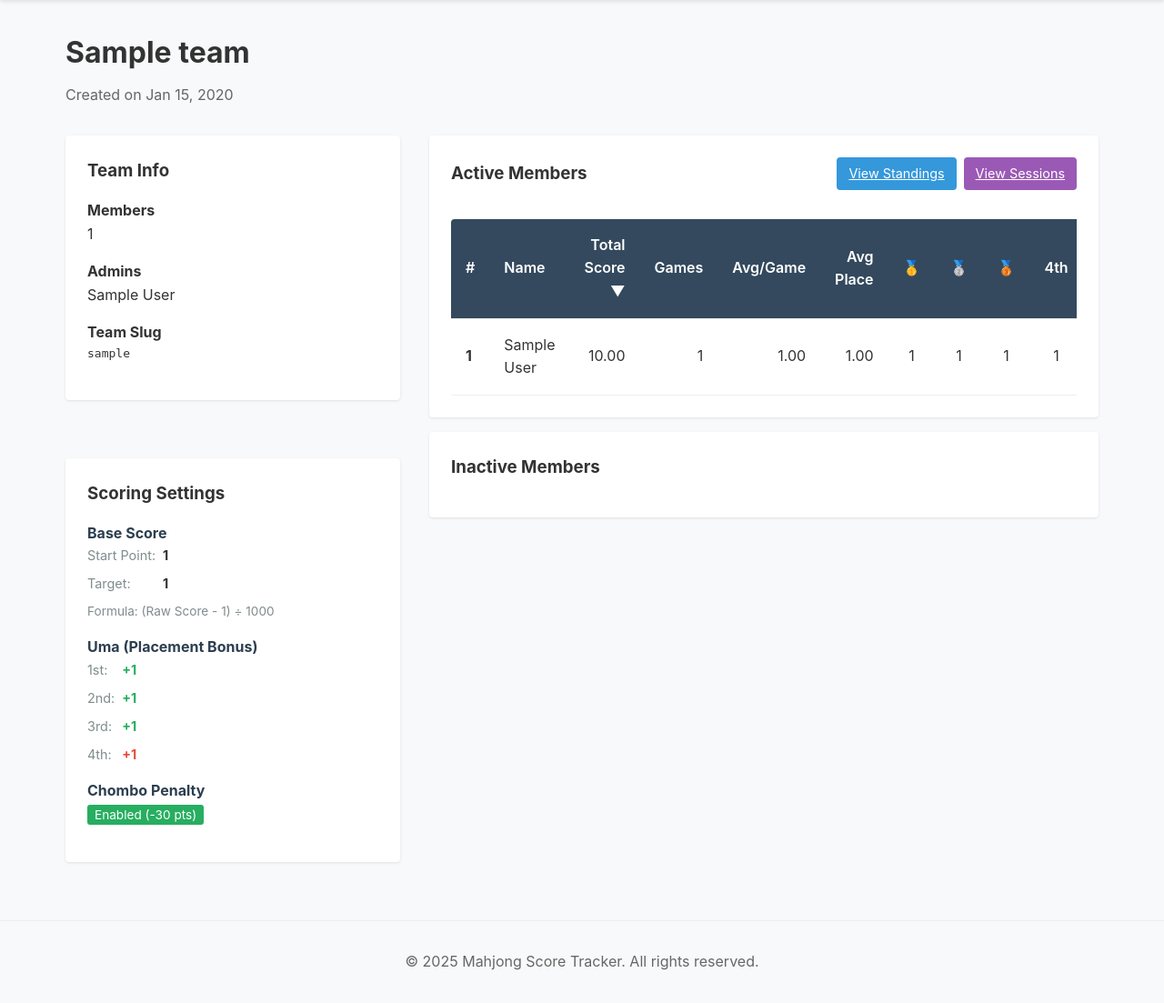
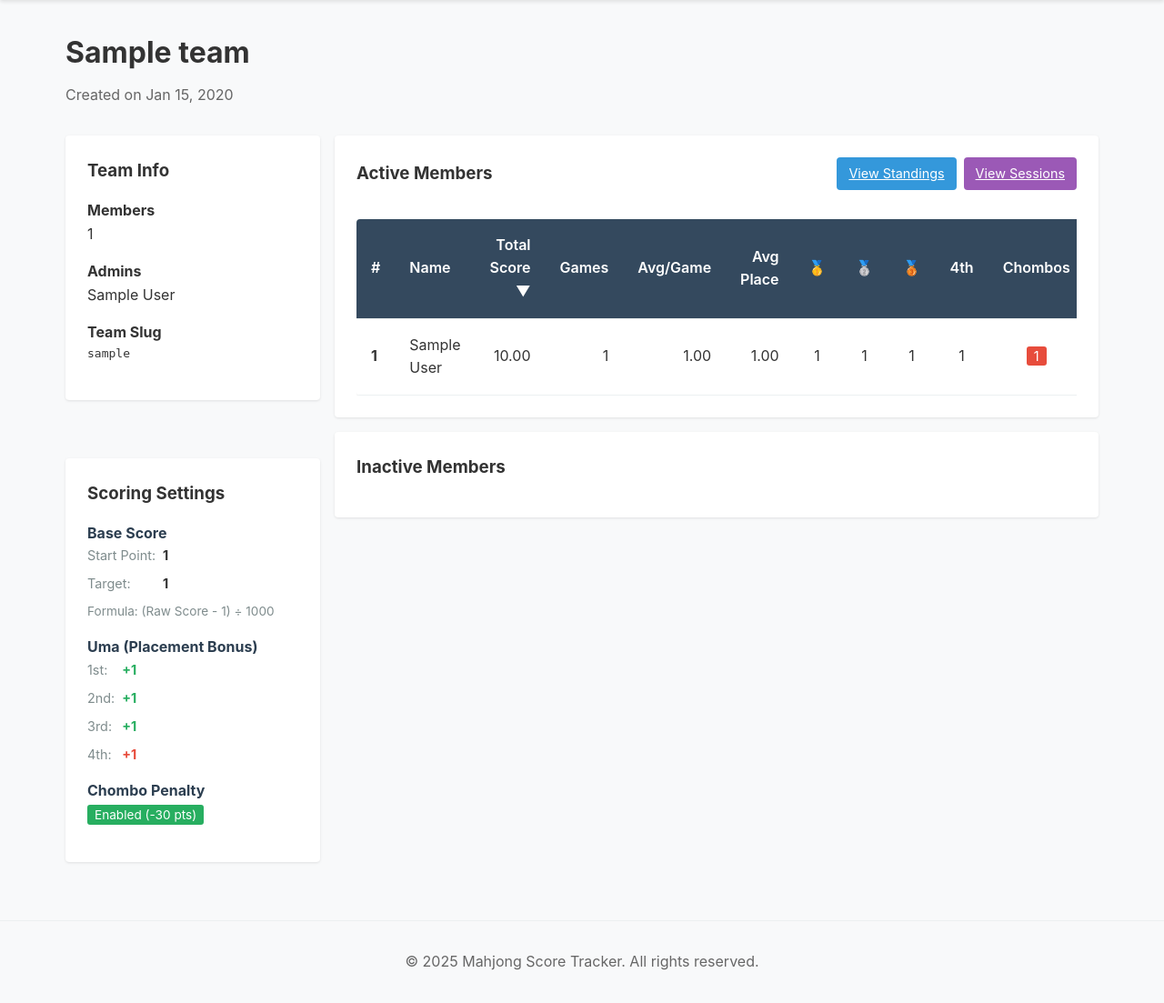
Before and after one commit to yuriko-aya/janki, a Django app: a page that uses templates/base.html in a window 1280 px wide. Shown: the part 70-1173 px from the top of the page at 91% size. Run offline with Django 5.2, Linux system fonts and the light colour scheme; tables that the repository leaves empty hold one stand-in row (values such as "Sample post").

Commit message:
improve layout size

```diff
--- a/static/css/style.css
+++ b/static/css/style.css
@@ -336,8 +336,8 @@
 
 .team-detail-grid {
     display: grid;
-    grid-template-columns: 1fr 2fr;
-    gap: 2rem;
+    grid-template-columns: 1fr 3fr;
+    gap: 1rem;
 }
 
 .team-sidebar {
```
